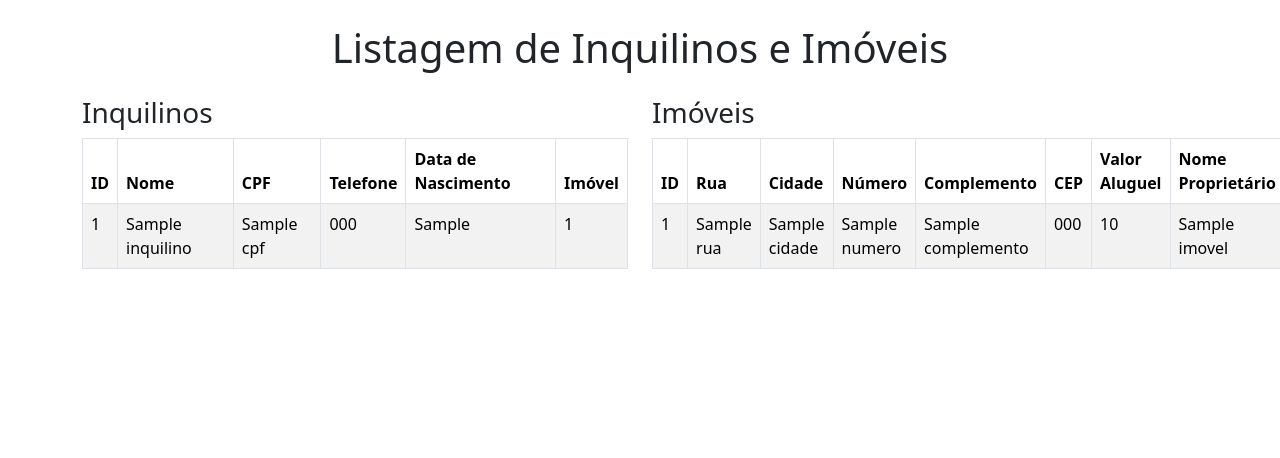
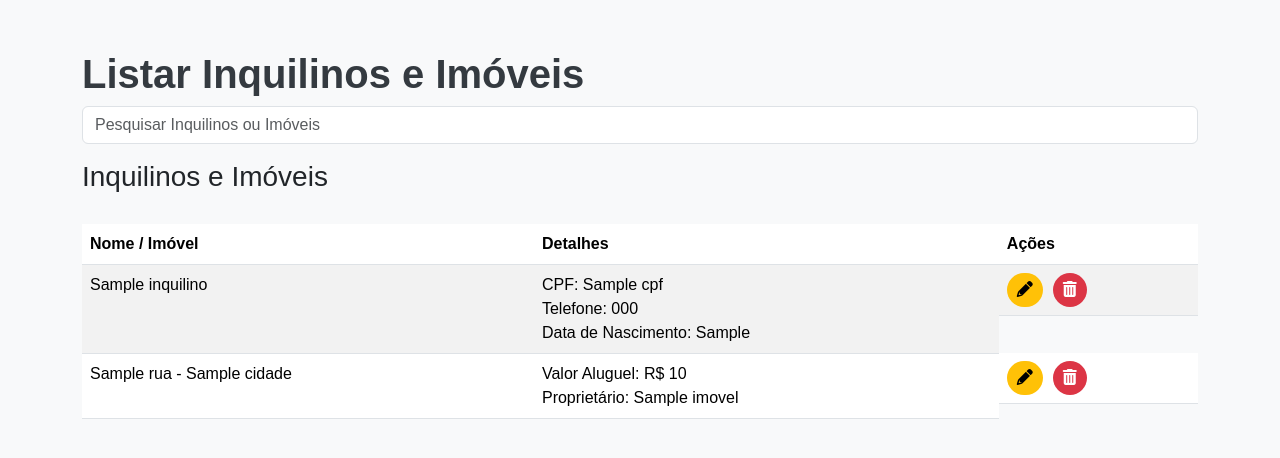
Before and after one commit to JulioLage-Alx/Site-Imobiliaria, a Flask app: template templates/listar.html in a window 1280 px wide. Shown: the top 458 px of the page. Run offline with Flask 3, Linux system fonts and the light colour scheme; the template is opened without the code that fills it: most values are stand-ins (such as "Sample title", 1, 10 or a date in 2020).

Commit message:
ADD : Comite anterior

```diff
--- a/app.py
+++ b/app.py
@@ -145,6 +145,78 @@ def add_inquilino():
     return render_template('inquilino.html', imoveis=imoveis, nome=nome, cpf=cpf, telefone=telefone, data_nascimento=data_nascimento, imovel_id=imovel_id)
 
 
+@app.route('/excluir_inquilino/<int:id>', methods=['GET'])
+def excluir_inquilino(id):
+    try:
+        cursor = db.cursor()
+        cursor.execute("DELETE FROM inquilino WHERE id = %s", (id,))
+        db.commit()
+        cursor.close()
+        flash("Inquilino excluído com sucesso!", "success")
+    except Exception as e:
+        flash("Erro ao excluir inquilino: " + str(e), "danger")
+    return redirect('/listar')
+
+# Rota para editar um imóvel
+@app.route('/editar_imovel/<int:id>', methods=['GET', 'POST'])
+def editar_imovel(id):
+    cursor = db.cursor(dictionary=True)
+    if request.method == 'POST':
+        rua = request.form['rua']
+        cidade = request.form['cidade']
+        numero = request.form['numero']
+        complemento = request.form['complemento']
+        cep = request.form['cep']
+        valor_aluguel = request.form['valor_aluguel']
+        nome_proprietario = request.form['nome_proprietario']
+
+        cursor.execute("""
+            UPDATE imovel SET rua = %s, cidade = %s, numero = %s, complemento = %s, cep = %s, valor_aluguel = %s, nome_proprietario = %s
+            WHERE id = %s
+        """, (rua, cidade, numero, complemento, cep, valor_aluguel, nome_proprietario, id))
+        db.commit()
+        cursor.close()
+        flash("Imóvel editado com sucesso!", "success")
+        return redirect('/listar')
+
+    cursor.execute("SELECT * FROM imovel WHERE id = %s", (id,))
+    imovel = cursor.fetchone()
+    cursor.close()
+    return render_template('editar_imovel.html', imovel=imovel)
+
+# Rota para excluir um imóvel
+@app.route('/excluir_imovel/<int:id>', methods=['GET'])
+def excluir_imovel(id):
+    cursor = db.cursor()
+    cursor.execute("SELECT * FROM inquilino WHERE imovel_id = %s", (id,))
+    inquilinos = cursor.fetchall()
+
+    if inquilinos:
+        flash("Erro: Não é possível excluir o imóvel, pois existem inquilinos cadastrados nele.", "danger")
+    else:
+        cursor.execute("DELETE FROM imovel WHERE id = %s", (id,))
+        db.commit()
+        flash("Imóvel excluído com sucesso!", "success")
+    cursor.close()
+    return redirect('/listar')
+
+# Rota para listar inquilinos e imóveis
+@app.route('/listar')
+def listar_inquilinos_imoveis():
+    cursor = db.cursor(dictionary=True)
+
+    # Consulta os dados dos inquilinos
+    cursor.execute("SELECT id, nome, cpf, telefone, data_nascimento, imovel_id FROM inquilino")
+    inquilinos = cursor.fetchall()
+
+    # Consulta os dados dos imóveis
+    cursor.execute("SELECT id, rua, cidade, numero, complemento, cep, valor_aluguel, nome_proprietario FROM imovel")
+    imoveis = cursor.fetchall()
+
+    cursor.close()
+
+    return render_template('listar.html', inquilinos=inquilinos, imoveis=imoveis)
+
 
 
 if __name__ == '__main__':
--- a/templates/listar.html
+++ b/templates/listar.html
@@ -3,78 +3,119 @@
 <head>
     <meta charset="UTF-8">
     <meta name="viewport" content="width=device-width, initial-scale=1.0">
-    <title>Listar Inquilinos e Imóveis</title>
-    <link href="https://cdn.jsdelivr.net/npm/bootstrap@5.3.1/dist/css/bootstrap.min.css" rel="stylesheet" integrity="sha384-KyZXEJt3W8t6YnuA2FLwS9u4a8Y6j5+EXO8cAg4hTghPzZRSZnY27xLft9Oufx8F" crossorigin="anonymous">
+    <title>Controle de Imóveis - Listar</title>
+    <!-- Bootstrap CSS -->
+    <link href="https://cdn.jsdelivr.net/npm/bootstrap@5.3.0-alpha1/dist/css/bootstrap.min.css" rel="stylesheet">
+    <link href="https://cdnjs.cloudflare.com/ajax/libs/font-awesome/6.0.0-beta3/css/all.min.css" rel="stylesheet">  <!-- Font Awesome para os ícones -->
+    <style>
+        body {
+            background-color: #f8f9fa;
+            font-family: 'Arial', sans-serif;
+        }
+        .container {
+            margin-top: 50px;
+        }
+        h1 {
+            font-weight: bold;
+            color: #343a40;
+        }
+        .table {
+            margin-top: 30px;
+        }
+        .btn {
+            border-radius: 30px;
+            padding: 5px 10px;
+        }
+        .btn-danger {
+            background-color: #dc3545;
+            border: none;
+        }
+        .btn-danger:hover {
+            background-color: #c82333;
+        }
+        .btn-warning {
+            background-color: #ffc107;
+            border: none;
+        }
+        .btn-warning:hover {
+            background-color: #e0a800;
+        }
+        .actions {
+            display: flex;
+            gap: 10px;
+        }
+    </style>
 </head>
 <body>
-    <div class="container mt-4">
-        <h1 class="text-center mb-4">Listagem de Inquilinos e Imóveis</h1>
+    <div class="container">
+        <h1>Listar Inquilinos e Imóveis</h1>
 
-        <div class="row">
-            <!-- Tabela Inquilinos -->
-            <div class="col-md-6">
-                <h3>Inquilinos</h3>
-                <table class="table table-bordered table-striped">
+        <!-- Barra de pesquisa -->
+        <div class="mb-3">
+            <input type="text" id="search" class="form-control" placeholder="Pesquisar Inquilinos ou Imóveis" onkeyup="filterTable()">
+        </div>
+
+        <!-- Tabela Geral -->
+        <h3>Inquilinos e Imóveis</h3>
+        <table class="table table-striped" id="inquilinos-imoveis-table">
             <thead>
                 <tr>
-                            <th>ID</th>
-                            <th>Nome</th>
-                            <th>CPF</th>
-                            <th>Telefone</th>
-                            <th>Data de Nascimento</th>
-                            <th>Imóvel</th>
+                    <th>Nome / Imóvel</th>
+                    <th>Detalhes</th>
+                    <th>Ações</th>
                 </tr>
             </thead>
             <tbody>
                 {% for inquilino in inquilinos %}
                 <tr>
-                                <td>{{ inquilino.id }}</td>
                     <td>{{ inquilino.nome }}</td>
-                                <td>{{ inquilino.cpf }}</td>
-                                <td>{{ inquilino.telefone }}</td>
-                                <td>{{ inquilino.data_nascimento }}</td>
-                                <td>{{ inquilino.imovel_id }}</td>
+                    <td>CPF: {{ inquilino.cpf }}<br>Telefone: {{ inquilino.telefone }}<br>Data de Nascimento: {{ inquilino.data_nascimento }}</td>
+                    <td class="actions">
+                        <a href="/editar_inquilino/{{ inquilino.id }}" class="btn btn-warning"><i class="fas fa-pencil-alt"></i></a>
+                        <a href="/excluir_inquilino/{{ inquilino.id }}" class="btn btn-danger"><i class="fas fa-trash-alt"></i></a>
+                    </td>
+                </tr>
+                {% endfor %}
+                {% for imovel in imoveis %}
+                <tr>
+                    <td>{{ imovel.rua }} - {{ imovel.cidade }}</td>
+                    <td>Valor Aluguel: R$ {{ imovel.valor_aluguel }}<br>Proprietário: {{ imovel.nome_proprietario }}</td>
+                    <td class="actions">
+                        <a href="/editar_imovel/{{ imovel.id }}" class="btn btn-warning"><i class="fas fa-pencil-alt"></i></a>
+                        <a href="/excluir_imovel/{{ imovel.id }}" class="btn btn-danger"><i class="fas fa-trash-alt"></i></a>
+                    </td>
                 </tr>
                 {% endfor %}
             </tbody>
         </table>
     </div>
 
-            <!-- Tabela Imóveis -->
-            <div class="col-md-6">
-                <h3>Imóveis</h3>
-                <table class="table table-bordered table-striped">
-                    <thead>
-                        <tr>
-                            <th>ID</th>
-                            <th>Rua</th>
-                            <th>Cidade</th>
-                            <th>Número</th>
-                            <th>Complemento</th>
-                            <th>CEP</th>
-                            <th>Valor Aluguel</th>
-                            <th>Nome Proprietário</th>
-                        </tr>
-                    </thead>
-                    <tbody>
-                        {% for imovel in imoveis %}
-                            <tr>
-                                <td>{{ imovel.id }}</td>
-                                <td>{{ imovel.rua }}</td>
-                                <td>{{ imovel.cidade }}</td>
-                                <td>{{ imovel.numero }}</td>
-                                <td>{{ imovel.complemento }}</td>
-                                <td>{{ imovel.cep }}</td>
-                                <td>{{ imovel.valor_aluguel }}</td>
-                                <td>{{ imovel.nome_proprietario }}</td>
-                            </tr>
-                        {% endfor %}
-                    </tbody>
-                </table>
-            </div>
-        </div>
-    </div>
+    <!-- Bootstrap JS -->
+    <script src="https://cdn.jsdelivr.net/npm/bootstrap@5.3.0-alpha1/dist/js/bootstrap.bundle.min.js"></script>
 
-    <script src="https://cdn.jsdelivr.net/npm/bootstrap@5.3.1/dist/js/bootstrap.bundle.min.js" integrity="sha384-GLhlTQ8iRABQj6zQep8ZQhWz5cU33Q5bF11Ff6b3z+Mjk1z4pvlVgDvfZrYtAPdd" crossorigin="anonymous"></script>
+    <!-- Função de filtro de pesquisa -->
+    <script>
+        function filterTable() {
+            var input, filter, table, tr, td, i, txtValue;
+            input = document.getElementById("search");
+            filter = input.value.toLowerCase();
+            table = document.getElementById("inquilinos-imoveis-table");
+            tr = table.getElementsByTagName("tr");
+
+            // Filtra a tabela de inquilinos e imóveis
+            for (i = 1; i < tr.length; i++) {
+                td = tr[i].getElementsByTagName("td");
+                var match = false;
+                for (var j = 0; j < td.length - 1; j++) {  // Excluindo a coluna "Ações" da pesquisa
+                    txtValue = td[j].textContent || td[j].innerText;
+                    if (txtValue.toLowerCase().indexOf(filter) > -1) {
+                        match = true;
+                        break;
+                    }
+                }
+                tr[i].style.display = match ? "" : "none";
+            }
+        }
+    </script>
 </body>
 </html>
```
Also changed, not shown: templates/editar_imovel.html (added, +102 -0 lines). Lines whose indentation alone changed are shown as unchanged.
